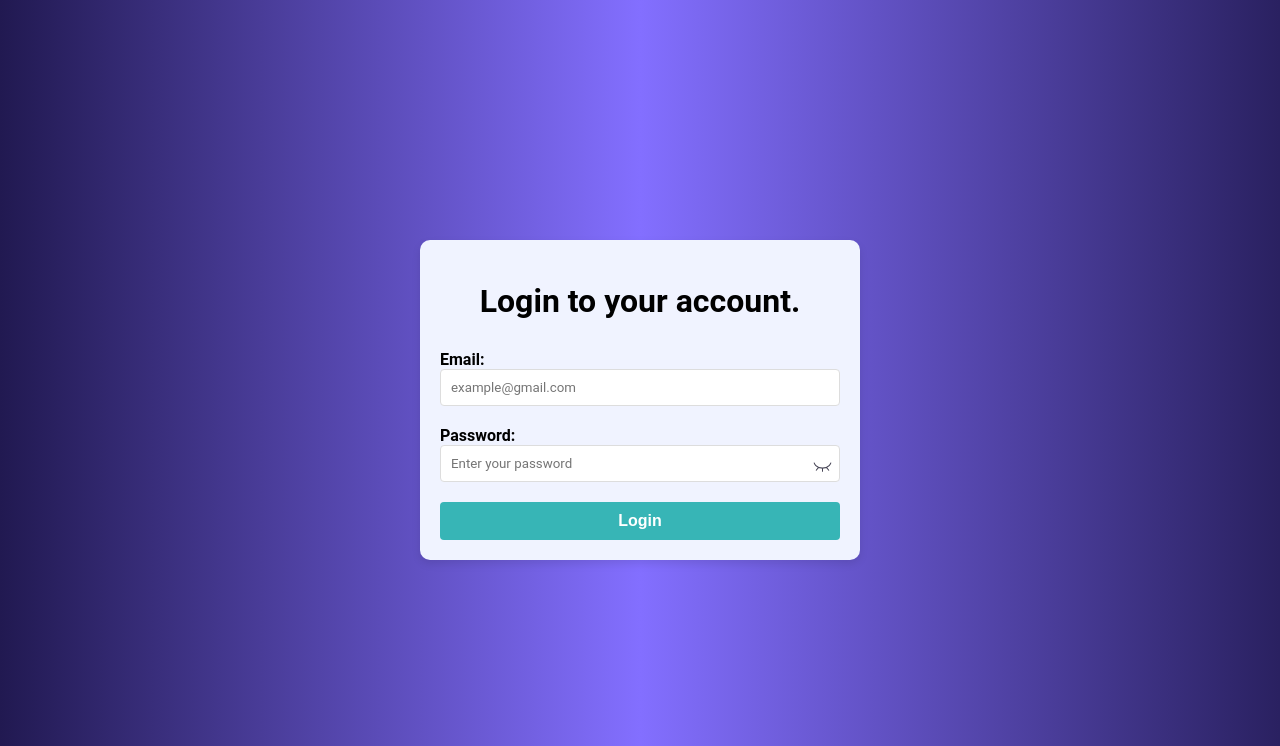
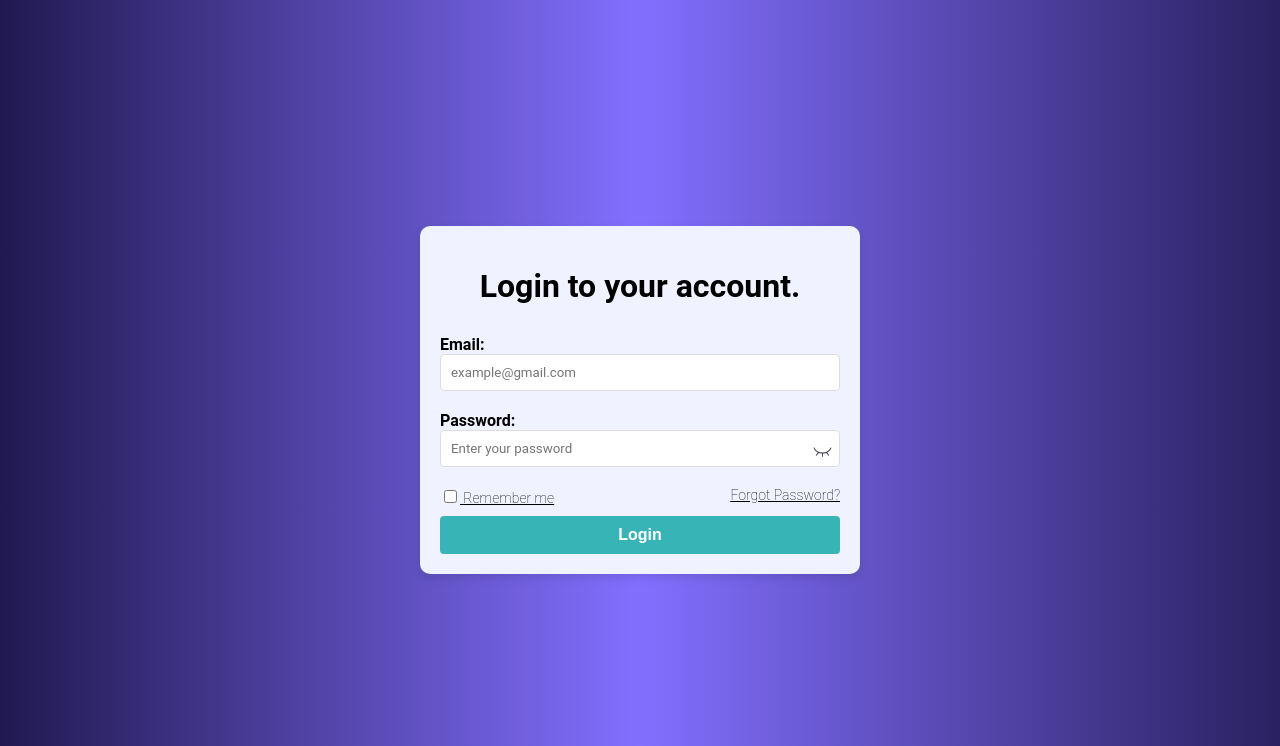
Before and after one commit to kyprosantreou/Website, a Flask app: page /login in a window 1280 px wide. Shown: the top 746 px of the page. Run offline with Flask 3, Linux system fonts and the light colour scheme; some libraries are stand-ins or nearby versions.

Commit message:
modified:   Templates/Login.html 	deleted:    database_connection.py 	modified:   static/Css/login_style.css

```diff
--- a/Templates/Login.html
+++ b/Templates/Login.html
@@ -11,12 +11,20 @@
         <form action="" method="post">
             <h1>Login to your account.</h1>
             <label for="Email">Email: </label><br>
-            <input type="text" id="Email" name="Email" placeholder="example@gmail.com"><br>
+            <input type="text" id="Email" name="Email" placeholder="example@gmail.com" required><br>
             <label for="password">Password:</label><br>
             <div class="password-input">
-                <input type="password" id="password" name="password" placeholder="Enter your password">
+                <input type="password" id="password" name="password" placeholder="Enter your password" required>
                 <button class="toggle-password" type="button" onclick="togglePasswordVisibility()"></button>
             </div>
+            <div class="rememberMe-forgotPassword">
+                <div class="rememberMe-checkbox">
+                    <input type="checkbox" id="rememberMe" name="rememberMe" value="">
+                    <label for="rememberMe"> Remember me</label>
+                </div>
+                <a id="forgot-password" href="#">Forgot Password?</a>
+            </div>
+
             <input type="submit" value="Login">
         </form>
     </div>
--- a/static/Css/login_style.css
+++ b/static/Css/login_style.css
@@ -98,3 +98,32 @@ input[type="submit"] {
 input[type="submit"]:hover {
     background-color: rgb(21, 245, 186);
 }
+
+label[for="rememberMe"] {
+    font-family: 'Roboto', sans-serif;
+    font-size: 14px;
+    color: #000000;
+    font-weight: 200;
+    text-decoration: underline;
+}
+
+.rememberMe-forgotPassword {
+    display: flex;
+    justify-content: space-between;
+    font-family: 'Roboto', sans-serif;
+    font-size: 14px;
+    color: #000000;
+    font-weight: 200;
+    text-decoration: underline;
+    cursor: pointer;
+    margin-bottom: 10px;
+}
+
+#forgot-password {
+    font-family: 'Roboto', sans-serif;
+    font-size: 14px;
+    color: #000000;
+    font-weight: 200;
+    text-decoration: underline;
+    cursor: pointer;
+}
```
Also changed, not shown: database_connection.py (deleted, +0 -38 lines).
